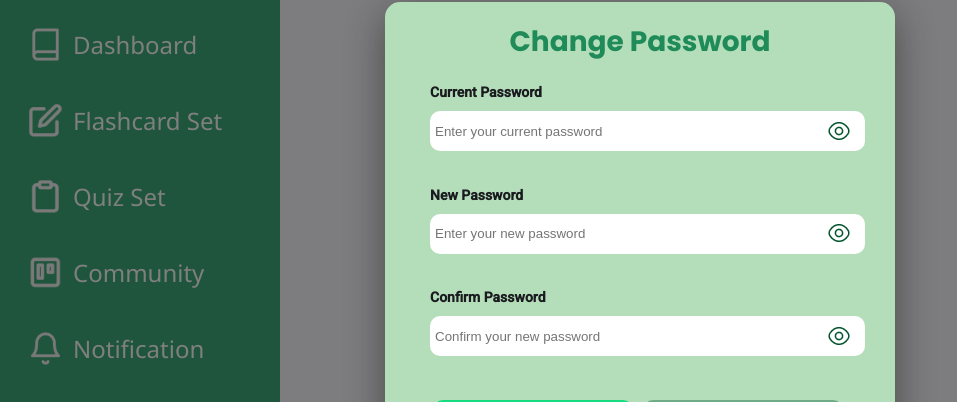
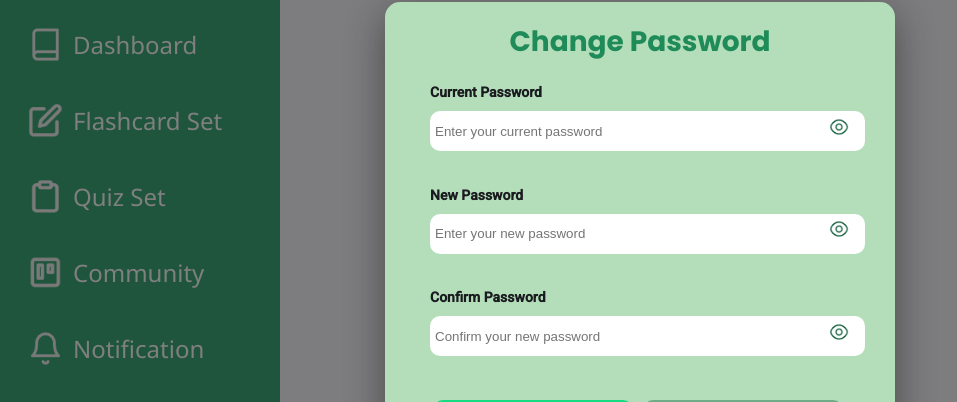
Before and after one commit to PUP-BSIT/project-techy-blinders-v2, an Angular app in the folder front-end/mind_stack/: page /app/account-setting in a window 1280 px wide. Shown: the part 164-566 px from the top of the page, without its empty margins (0-957 px from the left). Built offline with nearby package versions, Linux system fonts and the light colour scheme; no server answers; sample sign-in values are in the browser's storage.

Commit message:
fix: align the show-password icon in change password modal

```diff
--- a/front-end/mind_stack/src/app/pages/user-profile-page/account-settings/account-settings.scss
+++ b/front-end/mind_stack/src/app/pages/user-profile-page/account-settings/account-settings.scss
@@ -238,16 +238,23 @@
 .show-password-btn {
   position: absolute;
   right: 10px;
-  margin-top: 8px;
+  top: 50%;
+  transform: translateY(-50%);
   background: none;
   border: none;
   cursor: pointer;
-  padding: 4px;
+  padding: 6px;
   display: flex;
   align-items: center;
   justify-content: center;
   border-radius: 4px;
   transition: background-color 0.2s ease;
+
+  img {
+    width: 20px;
+    height: 20px;
+    display: block;
+  }
 }
 
 @media (max-width: 768px) {
```
